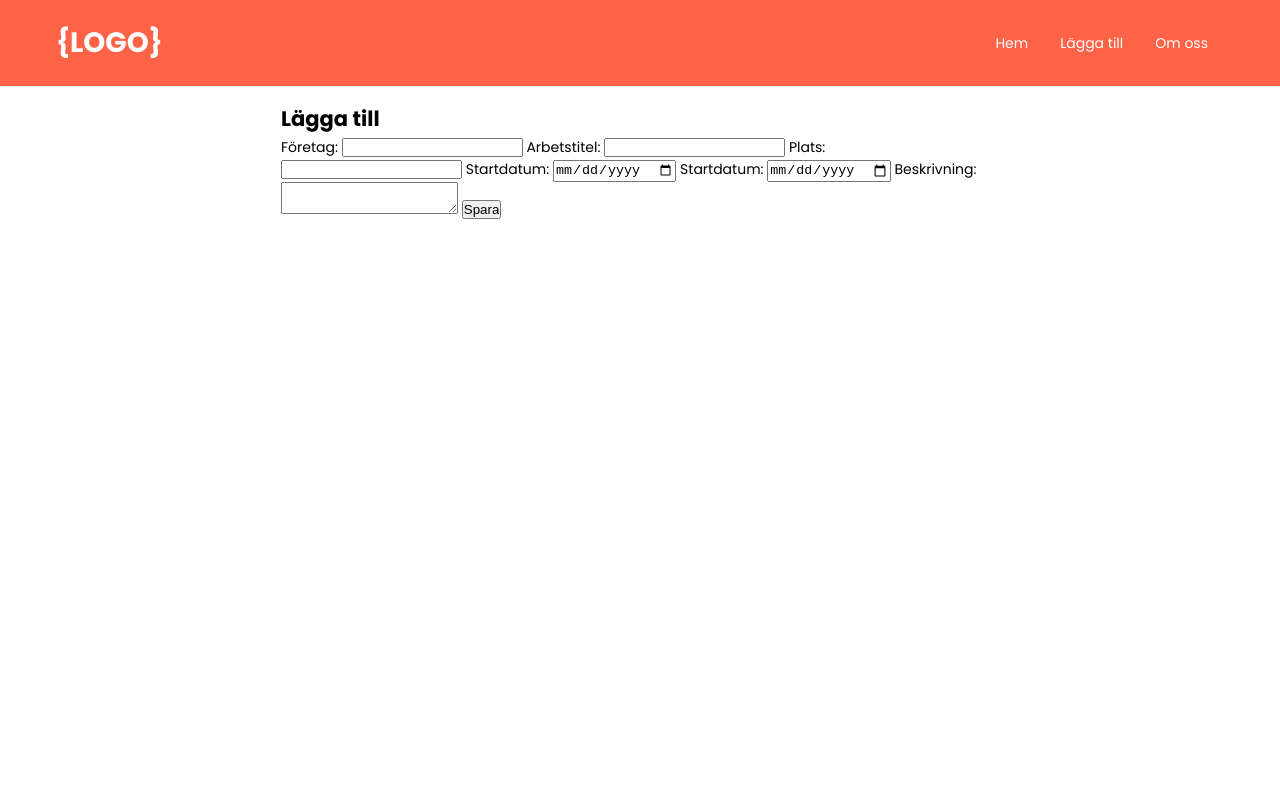
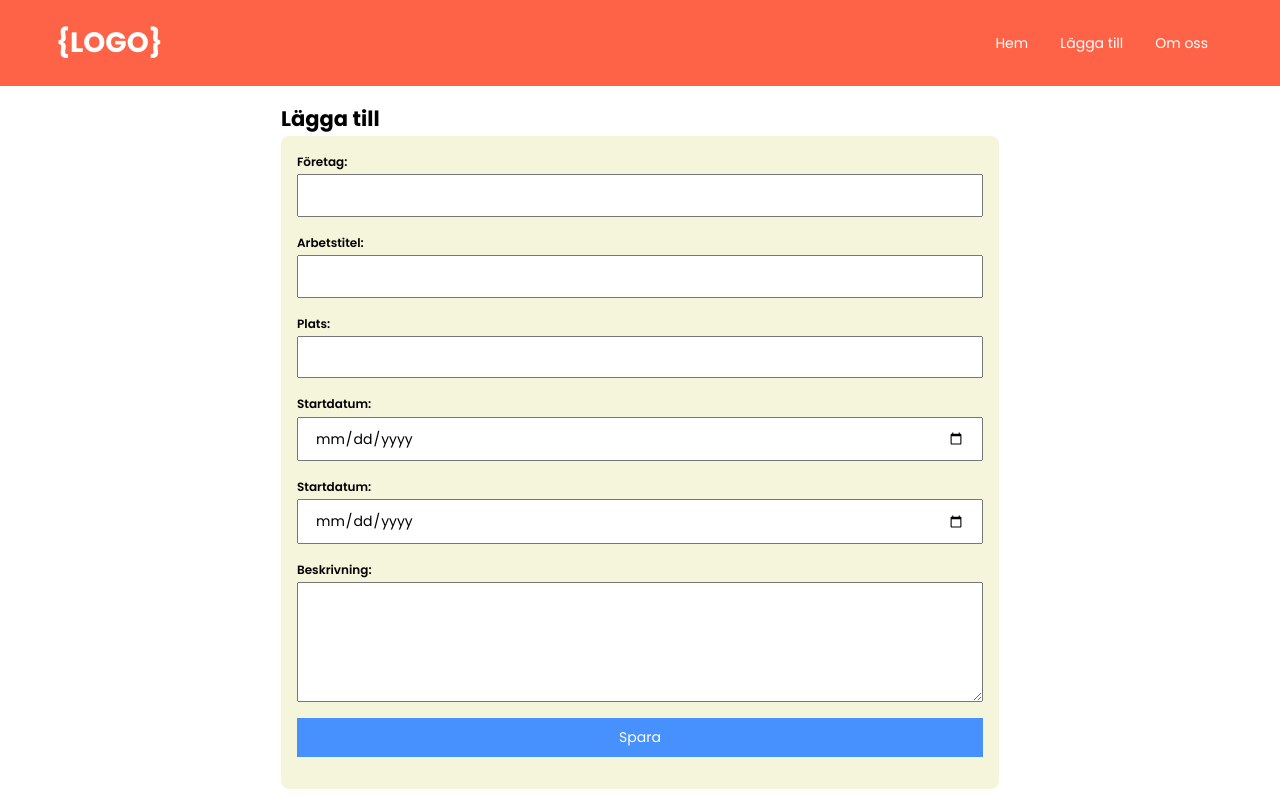
Before and after one commit to Punttt/frontend-lab, a website built with Vite: page add.html in a window 1280 px wide. Built offline with nearby package versions, Linux system fonts and the light colour scheme.

Commit message:
fixar css för formuläret

```diff
--- a/add.html
+++ b/add.html
@@ -20,7 +20,7 @@
       </div>
     </header>
 
-    <main>
+    <main class="main-add">
       <div class="container-sm">
         <h2>Lägga till</h2>
 
--- a/src/styles/Main.scss
+++ b/src/styles/Main.scss
@@ -47,7 +47,7 @@ header {
     }
 }
 
-main {
+.main-index {
     .container-sm{
 
         #list {
@@ -81,6 +81,51 @@ main {
     }
 }
 
+// Form
+.main-add {
+    .container-sm {
+
+        #add-work{
+            display: grid;
+            background-color: beige;
+            padding: 1rem;
+            border-radius: 8px;
+
+            // LABELS
+            label {
+                font-size: 12px;
+                font-weight: 600;
+                margin-bottom: 0.2rem;
+            }
+
+            // INPUT / TEXTAREA
+            input {
+                padding: 0.5rem 1rem;
+                margin-bottom: 1rem;
+                font: inherit;
+            }
+
+            textarea {
+                min-height: 120px;
+                margin-bottom: 1rem;
+            }
+            input[type="submit"] {
+                display: inline-block;
+                padding: 0.5rem 1rem;
+                border: none;
+                text-align: center;
+                font-family: inherit;
+                cursor: pointer;
+                color: #fff;
+                background-color: rgb(71, 145, 255);
+                transition: transform 3s ease;
+            }
+        }
+    }
+}
+
+
+
 // Utility
 .container {
     max-width: 1200px;
@@ -94,7 +139,7 @@ main {
     padding: 1rem;
 }
 
-button {
+button{
     display: inline-block;
     padding: 0.5rem 1rem;
     border: none;
@@ -109,3 +154,6 @@ button {
 button:hover {
     opacity: 0.7;
 }
+
+
+// Media queries
```
Also changed, not shown: index.html (+1 -1 lines).
